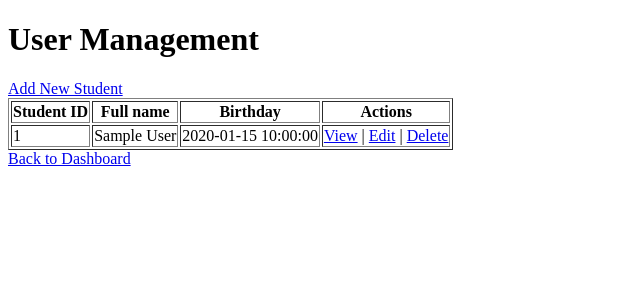
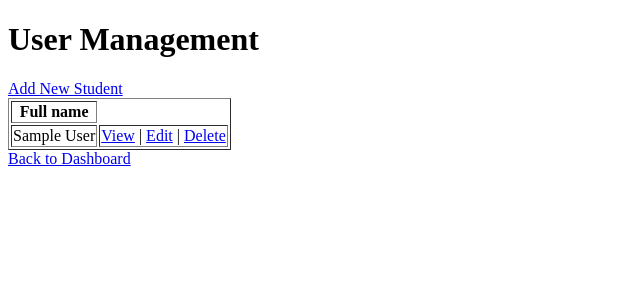
Before and after one commit to JNico07/SchoolWeb, a PHP site: page /view_users.php in a window 1280 px wide. Shown: the top 300 px of the page, without its empty margins (0-640 px from the left). Run offline with PHP 8.4, Linux system fonts and the light colour scheme; the visitor is signed in with stand-in values (Sample User, id 1); tables that the repository leaves empty or names only in its code hold one stand-in row (values such as "Sample post").

Commit message:
view_users.php

```diff
--- a/view_users.php
+++ b/view_users.php
@@ -26,17 +26,12 @@ if ($result->num_rows > 0) {
 		<a href="add_student.php">Add New Student</a>
         <table border="1">
             <tr>
-                <th>Student ID</th>
                 <th>Full name</th>
-                <th>Birthday</th>
-                <th>Actions</th>
             </tr>
             <?php
             while ($row = $result->fetch_assoc()) {
                 echo "<tr>";
-                echo "<td>".$row['student_id']."</td>";
                 echo "<td>".$row['full_name']."</td>";
-                echo "<td>".$row['date_of_birth']."</td>";
                 echo "<td><a href='view_profile_admin.php?id=".$row['student_id']."'>View</a> | <a href='edit_user.php?id=".$row['student_id']."'>Edit</a> | <a href='delete_user.php?id=".$row['student_id']."'>Delete</a></td>";
                 echo "</tr>";
             }
```
